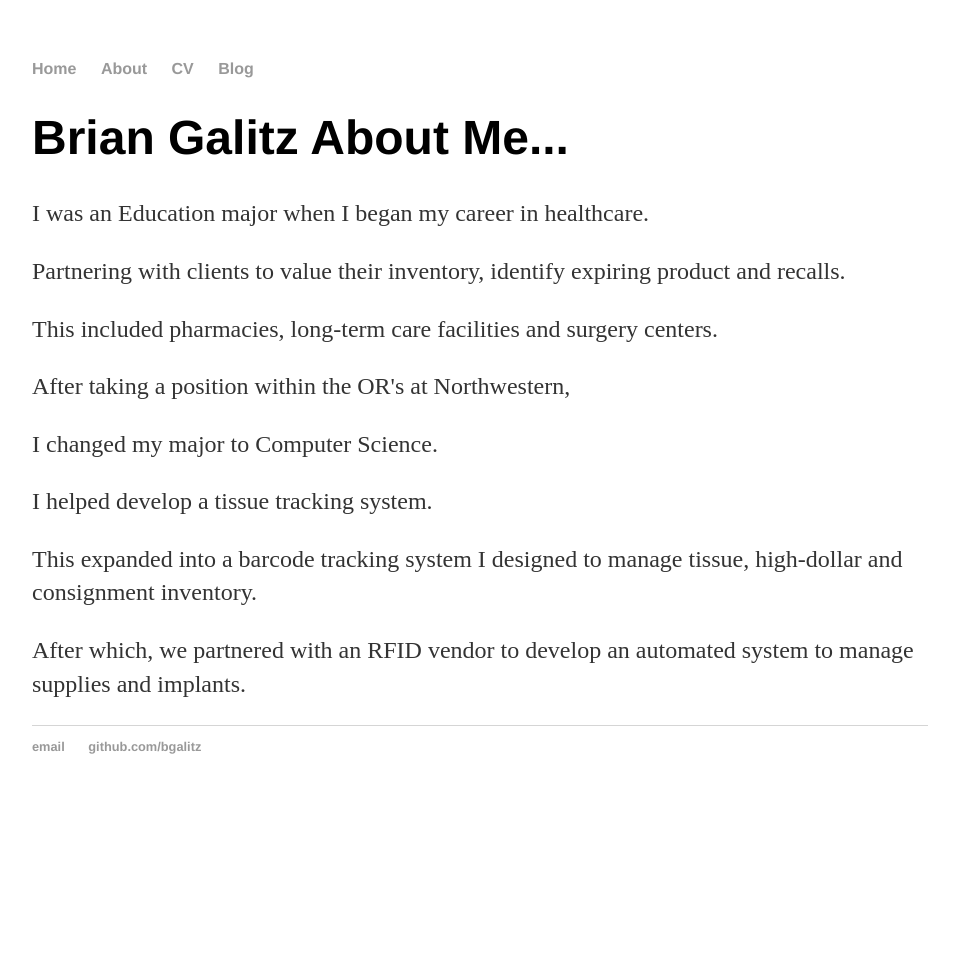
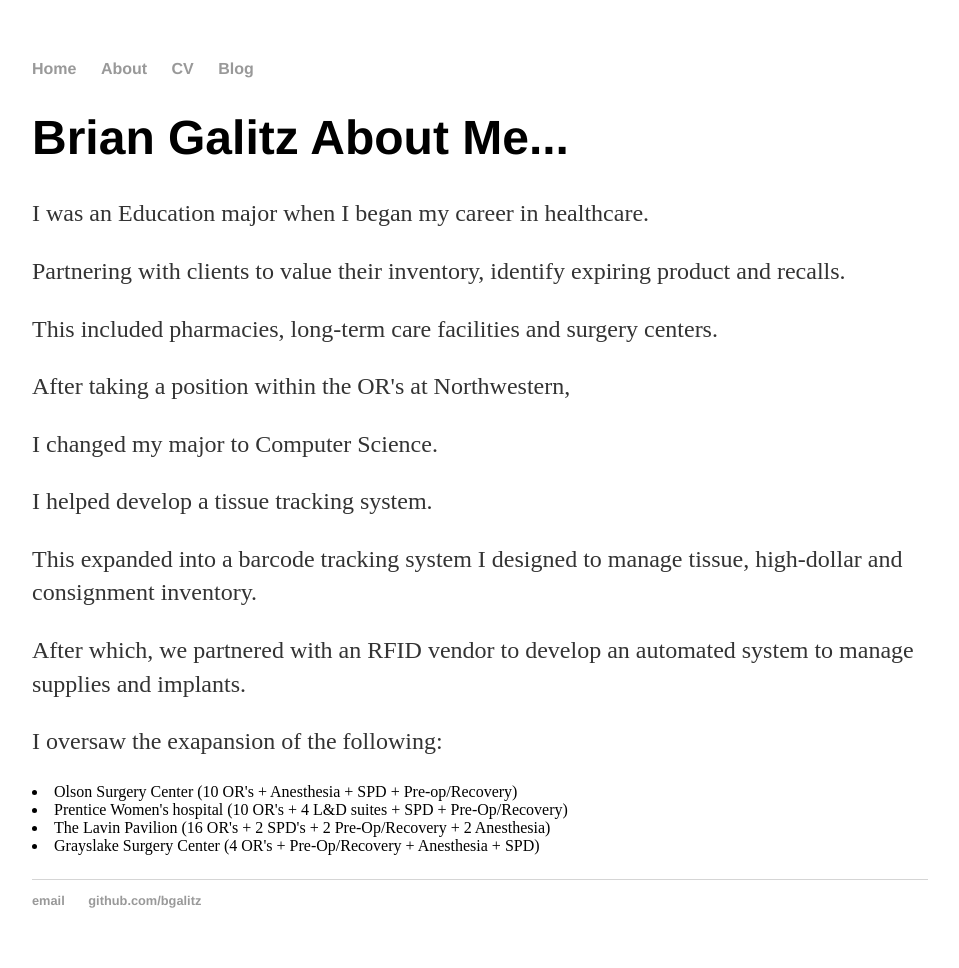
Before and after one commit to bgalitz/bgalitz.github.io, a Jekyll site: the page built from about/index.html, in a window 1280 px wide. Shown: the whole page, without its empty margins (160-1119 px from the left). Built offline with Jekyll 4.4.1, drawn with Linux system fonts in a browser that asks for light colours; before the commit the page ends 900 px from its top, so only the background shows below that.

Commit message:
Update index.html

```diff
--- a/about/index.html
+++ b/about/index.html
@@ -12,4 +12,10 @@ title: Brian Galitz About Me...
         <p>I helped develop a tissue tracking system.</p>
         <p>This expanded into a barcode tracking system I designed to manage tissue, high-dollar and consignment inventory.</p>
         <p>After which, we partnered with an RFID vendor to develop an automated system to manage supplies and implants.</p>
+        <p>I oversaw the exapansion of the following:
+                <li>Olson Surgery Center (10 OR's + Anesthesia + SPD + Pre-op/Recovery)</li>
+                <li>Prentice Women's hospital (10 OR's + 4 L&D suites + SPD + Pre-Op/Recovery)</li>
+                <li>The Lavin Pavilion (16 OR's + 2 SPD's + 2 Pre-Op/Recovery + 2 Anesthesia)</li>
+                <li>Grayslake Surgery Center (4 OR's + Pre-Op/Recovery + Anesthesia + SPD)</li></p>
+
 </div><!-- /.blurb -->
```
